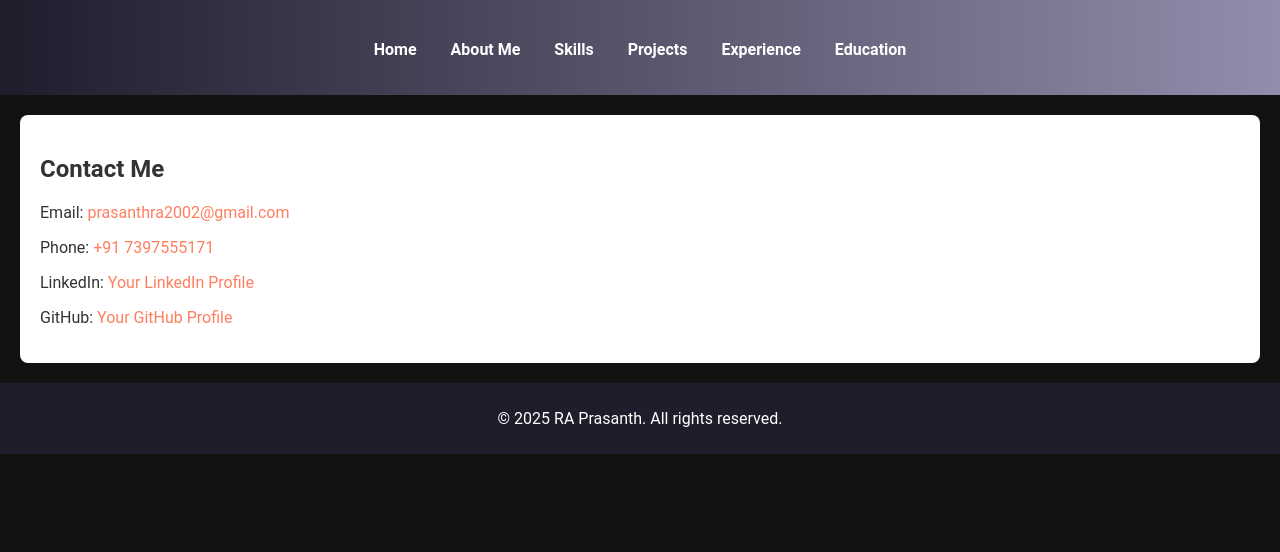
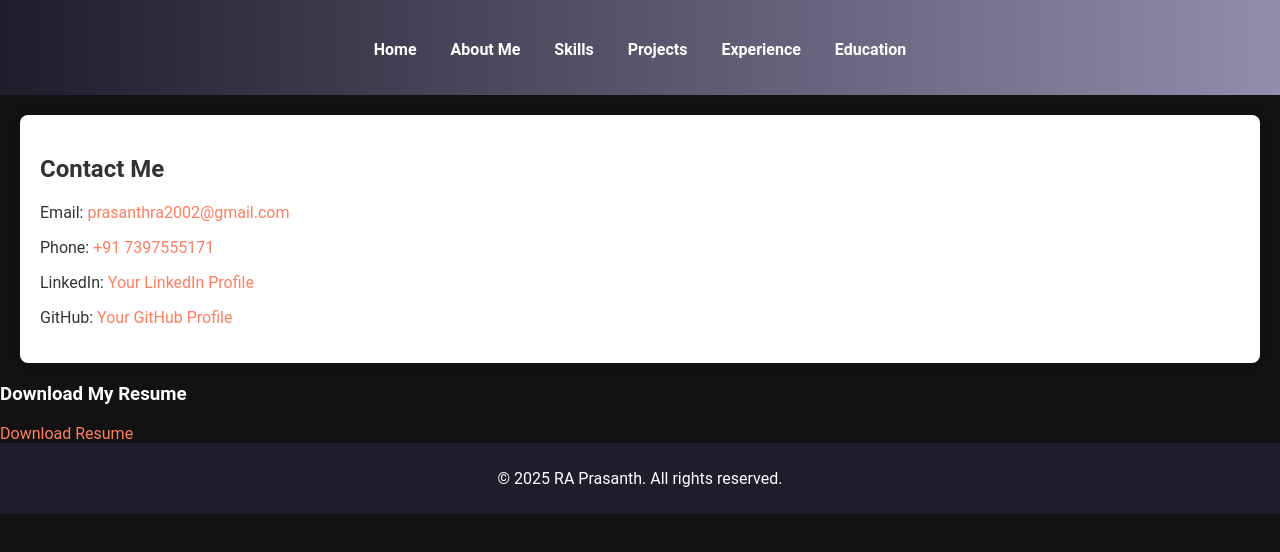
Before and after one commit to prasanthra2002/RA-Prasanth-portfolio, a plain HTML site: page contact.html in a window 1280 px wide. Drawn offline with Linux system fonts and the light colour scheme; files that its build step writes are made by us from their sources; files whose address does not match are found by name.

Commit message:
Update contact.html

```diff
--- a/contact.html
+++ b/contact.html
@@ -26,6 +26,10 @@
         <p>LinkedIn: <a href="https://www.linkedin.com/in/prasanth-ra" target="_blank">Your LinkedIn Profile</a></p>
         <p>GitHub: <a href="https://github.com/prasanthra2002" target="_blank">Your GitHub Profile</a></p>
     </section>
+    <div class="resume-section">
+        <h3>Download My Resume</h3>
+        <a href="Prasanth Resume.pdf" download class="resume-button">Download Resume</a>
+    </div>
     <footer>
         <p>&copy; 2025 RA Prasanth. All rights reserved.</p>
     </footer>
```
